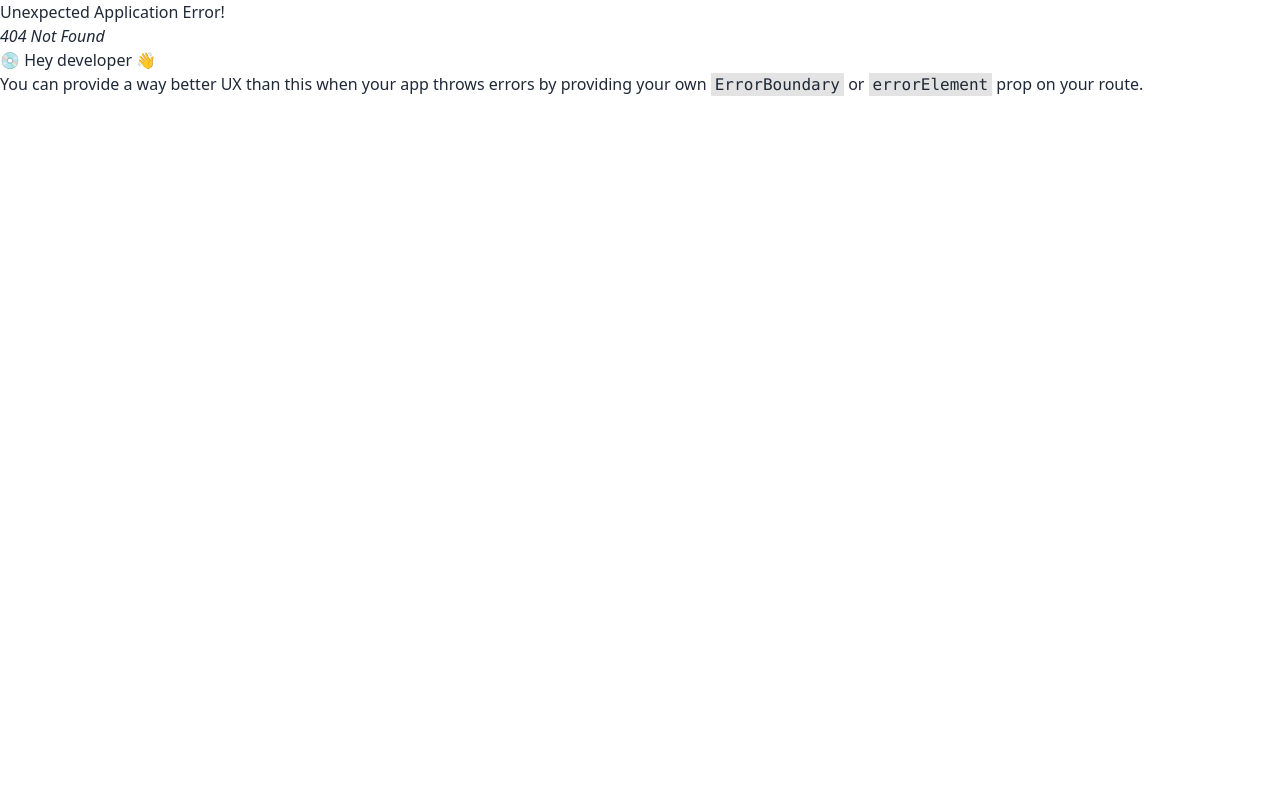
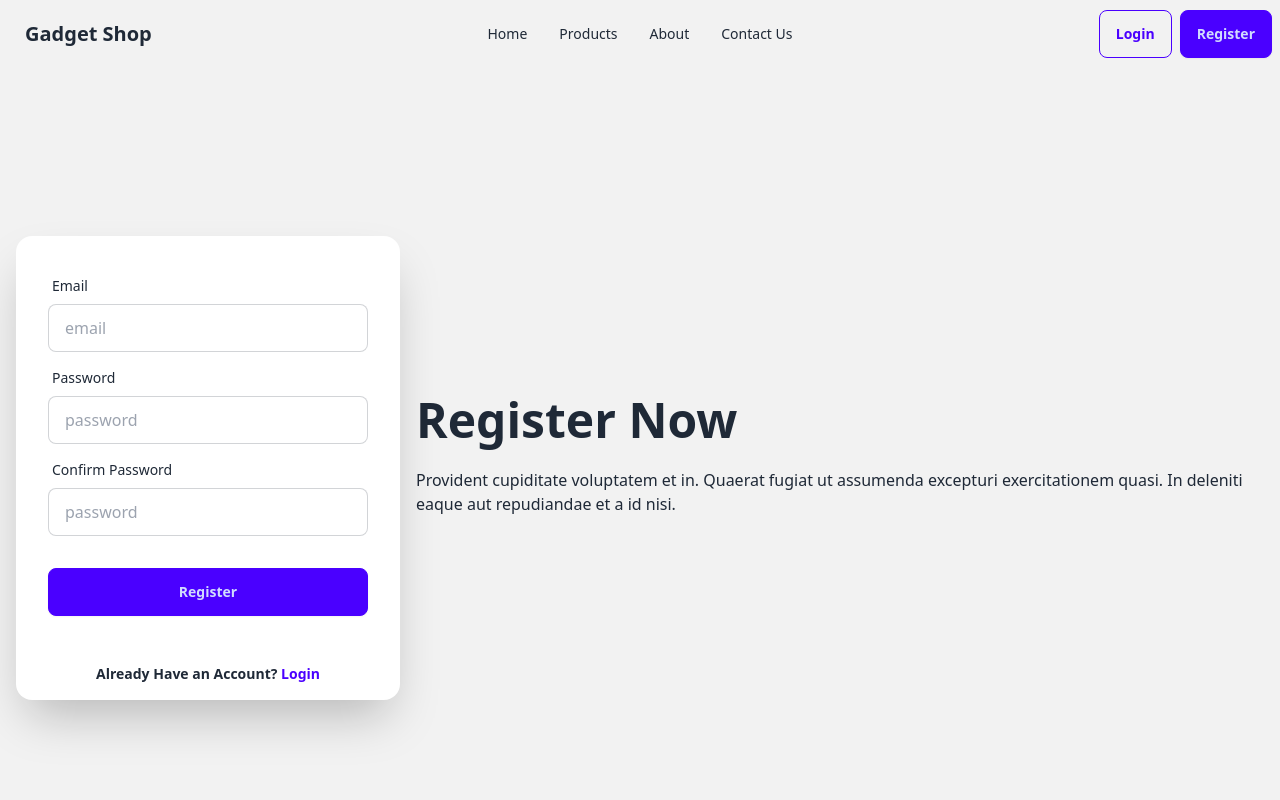
Before and after one commit to shuvakarmakar/gadget-shop-client, a React (Vite) app: page /register in a window 1280 px wide. Before the commit this address had no page. Shown: the top 800 px of the page. Built offline with nearby package versions, Linux system fonts and the light colour scheme; no server answers.

Commit message:
AuthProvider Implemented with Login and Registration Page

```diff
--- /dev/null
+++ b/src/AuthProvider/AuthProvider.jsx
@@ -0,0 +1,62 @@
+import { createContext, useEffect, useState } from "react";
+import { getAuth, createUserWithEmailAndPassword, signInWithEmailAndPassword, signOut, signInWithPopup, onAuthStateChanged } from "firebase/auth";
+import app from "../firebase-config/firebase";
+import { GoogleAuthProvider } from "firebase/auth/web-extension";
+
+export const AuthContext = createContext(null);
+
+const auth = getAuth(app);
+
+
+const AuthProvider = ({ children }) => {
+
+    const [user, setUser] = useState(null)
+    const [loading, setLoading] = useState(true)
+    const googleProvider = new GoogleAuthProvider();
+
+    const createUser = (email, password) => {
+        setLoading(true);
+        return createUserWithEmailAndPassword(auth, email, password)
+    }
+
+    const login = (email, password) => {
+        setLoading(true)
+        return signInWithEmailAndPassword(auth, email, password)
+    }
+
+    const logout = () => {
+        setLoading(true)
+        return signOut(auth)
+    }
+
+    const GoogleLogin = () => {
+        setLoading(true)
+        return signInWithPopup(auth, googleProvider)
+    }
+
+    useEffect(() => {
+        const unsubscribe = onAuthStateChanged(auth, currentUser => {
+            setLoading(false);
+            setUser(currentUser);
+        });
+
+        return () => unsubscribe();
+    }, []);
+
+
+    // Object
+    const authInfo = {
+        user,
+        loading,
+        createUser,
+        login,
+        logout,
+        GoogleLogin
+    }
+
+    return (
+        <AuthContext.Provider value={authInfo}>{children}</AuthContext.Provider>
+    )
+};
+
+export default AuthProvider;
--- a/src/components/Navbar.jsx
+++ b/src/components/Navbar.jsx
@@ -1,4 +1,4 @@
-import { NavLink } from "react-router-dom";
+import { Link, NavLink } from "react-router-dom";
 
 const Navbar = () => {
     return (
@@ -52,7 +52,18 @@ const Navbar = () => {
                 </ul>
             </div>
             <div className="navbar-end">
-                <a className="btn">Button</a>
+                <div className="flex gap-2 items-center">
+                    <Link to="/login">
+                        <button className="btn btn-primary btn-outline">
+                            Login
+                        </button>
+                    </Link>
+                    <Link to="/register">
+                        <button className="btn btn-primary">
+                            Register
+                        </button>
+                    </Link>
+                </div>
             </div>
         </div>
     );
--- a/src/main.jsx
+++ b/src/main.jsx
@@ -3,9 +3,12 @@ import './index.css'
 import { RouterProvider } from 'react-router-dom'
 import { router } from './Routes/Router.jsx'
 import React from 'react'
+import AuthProvider from './AuthProvider/AuthProvider.jsx'
 
 createRoot(document.getElementById('root')).render(
   <React.StrictMode>
-    <RouterProvider router={router} />
+    <AuthProvider>
+      <RouterProvider router={router} />
+    </AuthProvider>
   </React.StrictMode>,
 )
--- /dev/null
+++ b/src/pages/Login.jsx
@@ -0,0 +1,40 @@
+import { Link } from "react-router-dom";
+
+const Login = () => {
+    return (
+        <div className="hero bg-base-200 min-h-screen">
+            <div className="hero-content flex-col lg:flex-row-reverse">
+                <div className="text-center lg:text-left">
+                    <h1 className="text-5xl font-bold">Login Now</h1>
+                    <p className="py-6">
+                        Provident cupiditate voluptatem et in. Quaerat fugiat ut assumenda excepturi exercitationem
+                        quasi. In deleniti eaque aut repudiandae et a id nisi.
+                    </p>
+                </div>
+                <div className="card bg-base-100 w-full max-w-sm shrink-0 shadow-2xl">
+                    <form className="card-body">
+                        <div className="form-control">
+                            <label className="label">
+                                <span className="label-text">Email</span>
+                            </label>
+                            <input type="email" placeholder="email" className="input input-bordered" required />
+                        </div>
+                        <div className="form-control">
+                            <label className="label">
+                                <span className="label-text">Password</span>
+                            </label>
+                            <input type="password" placeholder="password" className="input input-bordered" required />
+                        </div>
+                        <div className="form-control mt-6">
+                            <button className="btn btn-primary">Login</button>
+                        </div>
+                    </form>
+                    <p className="my-4 mx-auto text-sm font-bold">
+                        Do not Have an Account? <Link to="/register" className="text-primary">Register</Link> </p>
+                </div>
+            </div>
+        </div>
+    );
+};
+
+export default Login;
--- /dev/null
+++ b/src/pages/Register.jsx
@@ -0,0 +1,46 @@
+import { Link } from "react-router-dom";
+
+const Register = () => {
+    return (
+        <div className="hero bg-base-200 min-h-screen">
+            <div className="hero-content flex-col lg:flex-row-reverse">
+                <div className="text-center lg:text-left">
+                    <h1 className="text-5xl font-bold">Register Now</h1>
+                    <p className="py-6">
+                        Provident cupiditate voluptatem et in. Quaerat fugiat ut assumenda excepturi exercitationem
+                        quasi. In deleniti eaque aut repudiandae et a id nisi.
+                    </p>
+                </div>
+                <div className="card bg-base-100 w-full max-w-sm shrink-0 shadow-2xl">
+                    <form className="card-body">
+                        <div className="form-control">
+                            <label className="label">
+                                <span className="label-text">Email</span>
+                            </label>
+                            <input type="email" placeholder="email" className="input input-bordered" required />
+                        </div>
+                        <div className="form-control">
+                            <label className="label">
+                                <span className="label-text">Password</span>
+                            </label>
+                            <input type="password" placeholder="password" className="input input-bordered" required />
+                        </div>
+                        <div className="form-control">
+                            <label className="label">
+                                <span className="label-text">Confirm Password</span>
+                            </label>
+                            <input type="password" placeholder="password" className="input input-bordered" required />
+                        </div>
+                        <div className="form-control mt-6">
+                            <button className="btn btn-primary">Register</button>
+                        </div>
+                    </form>
+                    <p className="my-4 mx-auto text-sm font-bold">
+                        Already Have an Account? <Link to="/login" className="text-primary">Login</Link> </p>
+                </div>
+            </div>
+        </div>
+    );
+};
+
+export default Register;
```
Also changed, not shown: src/Routes/Router.jsx (+10 -0 lines).
